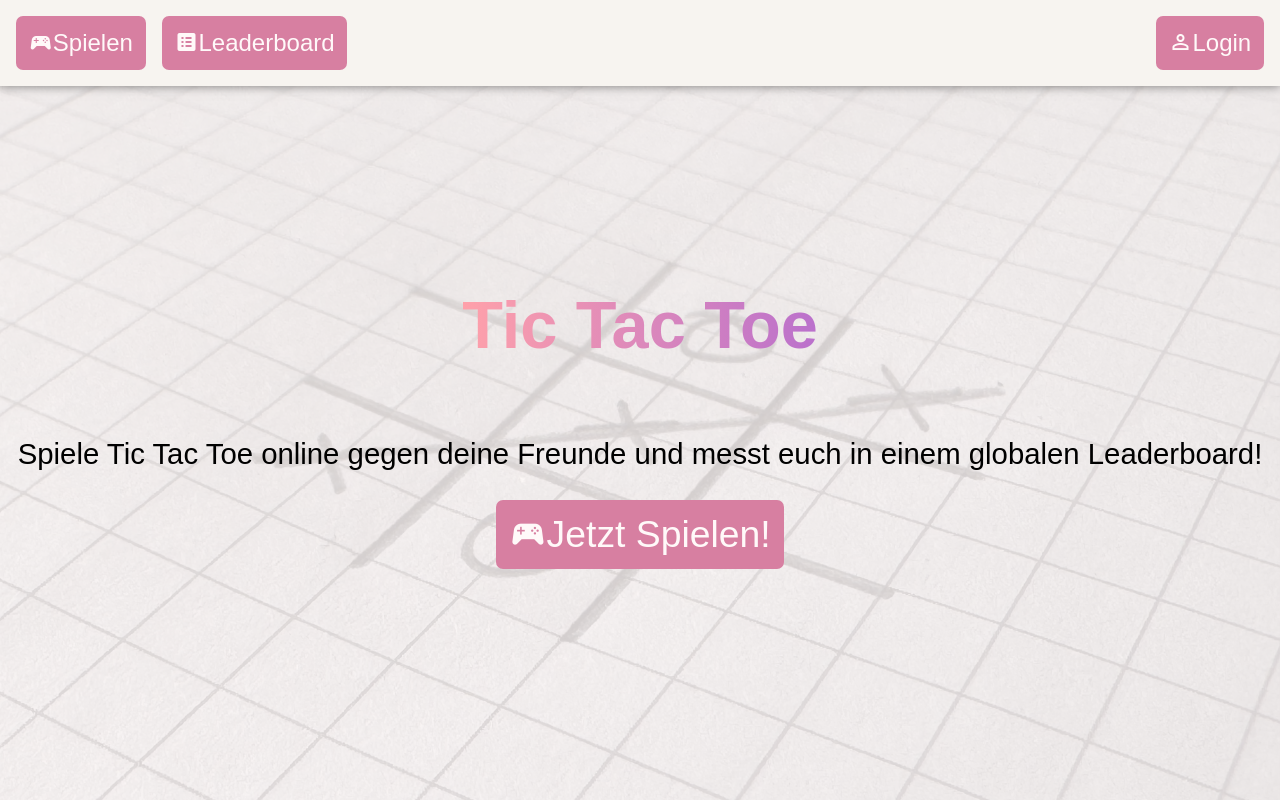
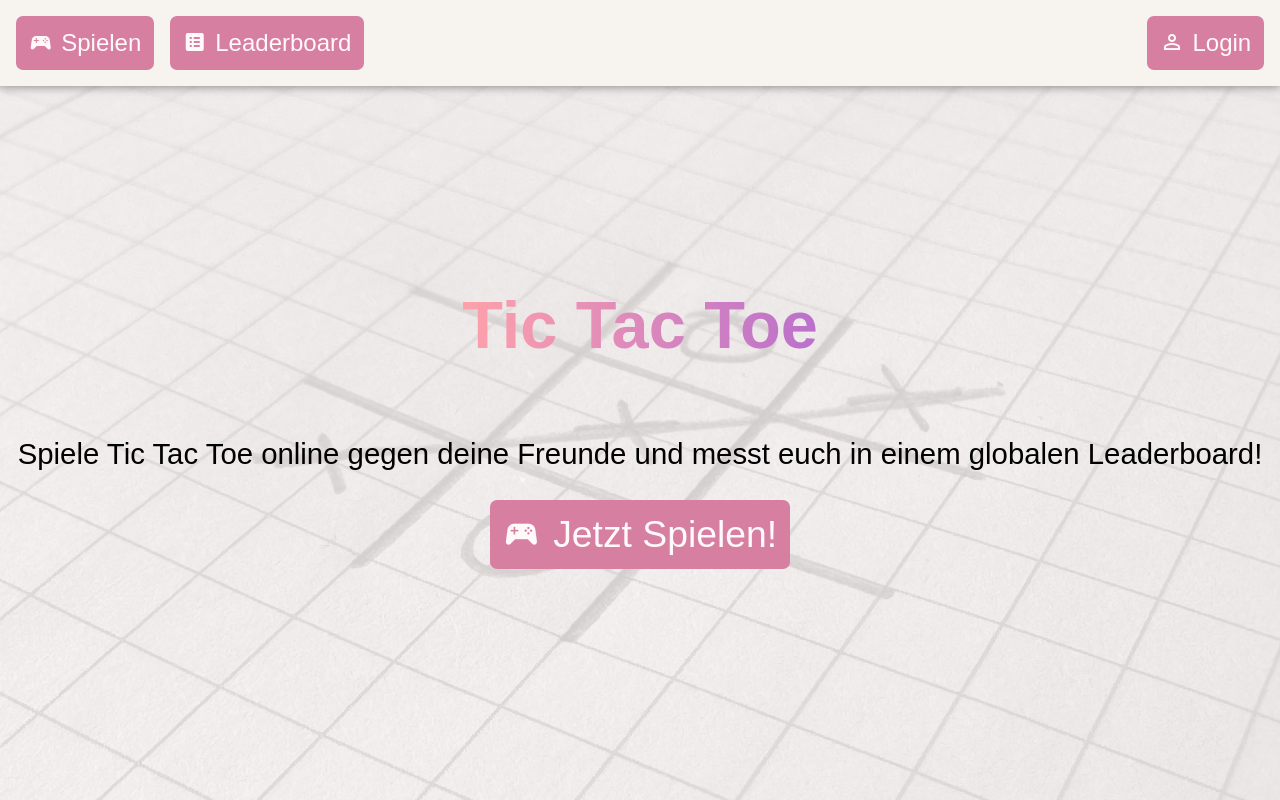
Before and after one commit to Unbekannt28/tic-tac-toe, a Flask app: page / in a window 1280 px wide. Run offline with Flask 3, Linux system fonts and the light colour scheme.

Commit message:
Added margin to icons in buttons

```diff
--- a/static/css/main.css
+++ b/static/css/main.css
@@ -50,3 +50,7 @@ body{
     font-size: 18pt;
     margin: 0;
 }
+
+.icon-text-button span {
+    margin-right: 0.35em;
+}
```
